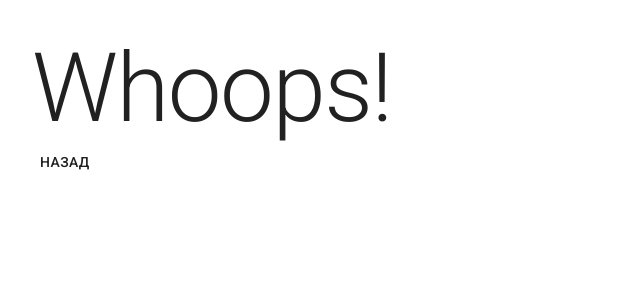
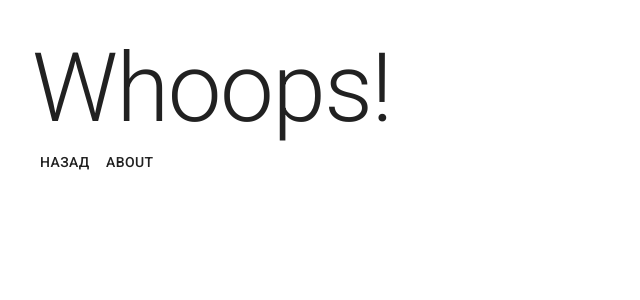
Before and after one commit to cppGames/medicine_analytics, a React app in the folder src/main/frontend/: page /#/ in a window 1280 px wide. Shown: the top 300 px of the page, without its empty margins (0-640 px from the left). Built offline with nearby package versions, Linux system fonts and the light colour scheme.

Commit message:
add about page and update index script by add react-router-dom v4

```diff
--- a/src/main/frontend/src/App.jsx
+++ b/src/main/frontend/src/App.jsx
@@ -6,6 +6,7 @@ import CssBaseline from '@material-ui/core/CssBaseline'
 import theme from './theme'
 import Dashboard from './components/Dashboard'
 import Whoops from './components/whoops/Whoops'
+import About from './components/about/About'
 
 const App = () => {
   return(
@@ -14,6 +15,7 @@ const App = () => {
       <HashRouter>
       <Switch>
         <Route path='/main' component={Dashboard} />
+        <Route path='/about' component={About} />
         <Route component={ Whoops } />
       </Switch>
     </HashRouter>
--- /dev/null
+++ b/src/main/frontend/src/components/about/About.jsx
@@ -0,0 +1,14 @@
+import React from 'react'
+import {
+  Typography
+} from '@material-ui/core'
+
+const About = () => {
+  return (
+    <Typography align='left' variant='h1' component='h1'>
+      About page
+    </Typography>
+  )
+}
+
+export default About
--- a/src/main/frontend/src/components/whoops/Whoops.jsx
+++ b/src/main/frontend/src/components/whoops/Whoops.jsx
@@ -23,6 +23,10 @@ const Whoops = () => {
     history.push('/main')
   }
 
+  const handleAboutClick = () => {
+    history.push('/about')
+  }
+
   return(
     <Grid container direction='column' align='left' justify='center' className={classes.root}>
       <Grid item xs={12}>
@@ -38,6 +42,13 @@ const Whoops = () => {
       >
         Назад
       </Button>
+      <Button
+        color='default'
+        onClick={handleAboutClick}
+        className={classes.wrapper}
+      >
+        about
+      </Button>
       </Grid>
     </Grid>
   )
--- a/src/main/frontend/src/index.jsx
+++ b/src/main/frontend/src/index.jsx
@@ -1,6 +1,12 @@
 
 import React from 'react'
 import ReactDOM from 'react-dom'
+import { BrowserRouter, Route } from 'react-router-dom'
 import App from './App'
 
-ReactDOM.render(<App />, document.getElementById('root'));
+ReactDOM.render(
+  <BrowserRouter>
+    <Route path='/' component={App}></Route>
+  </BrowserRouter>,
+  document.getElementById('root')
+)
```
